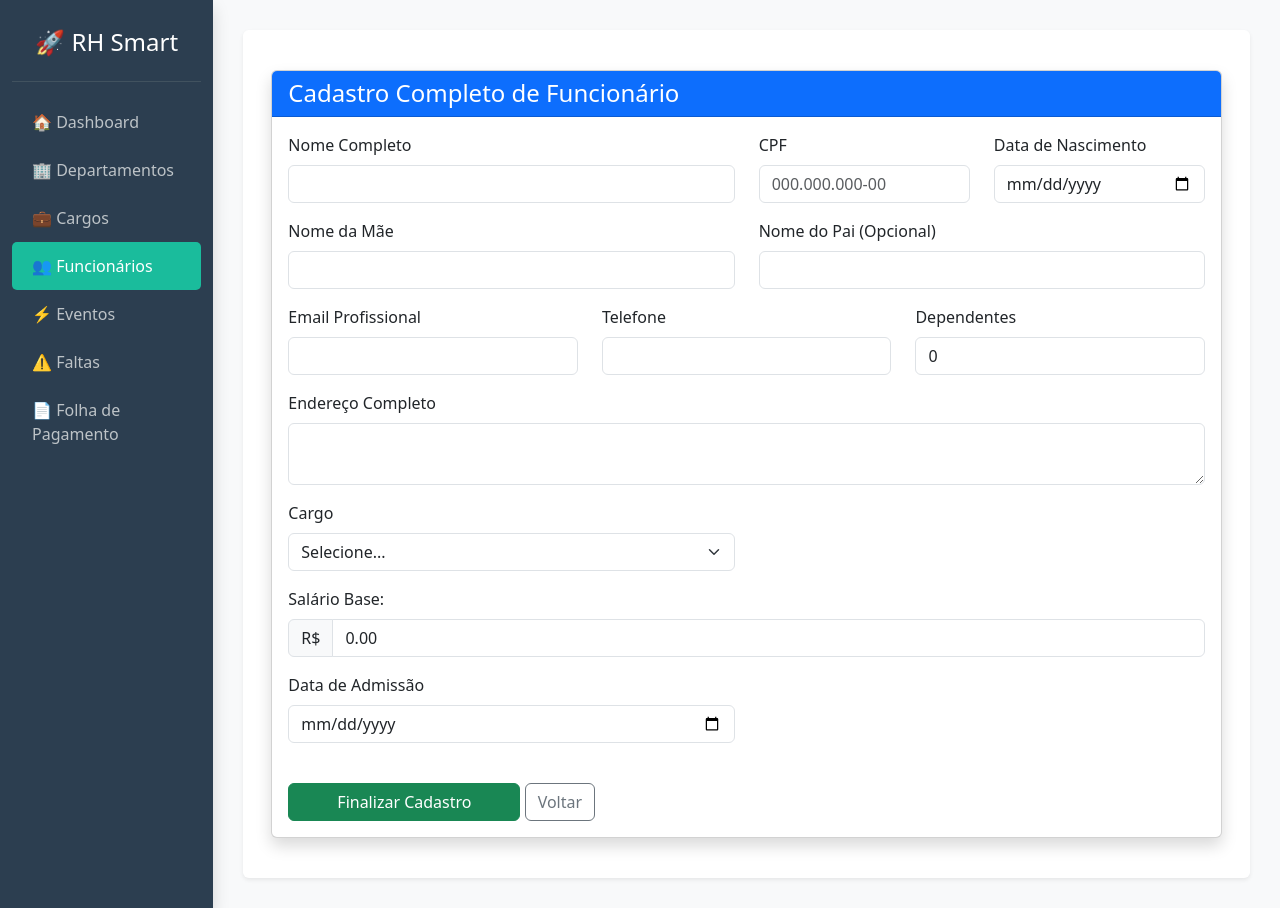
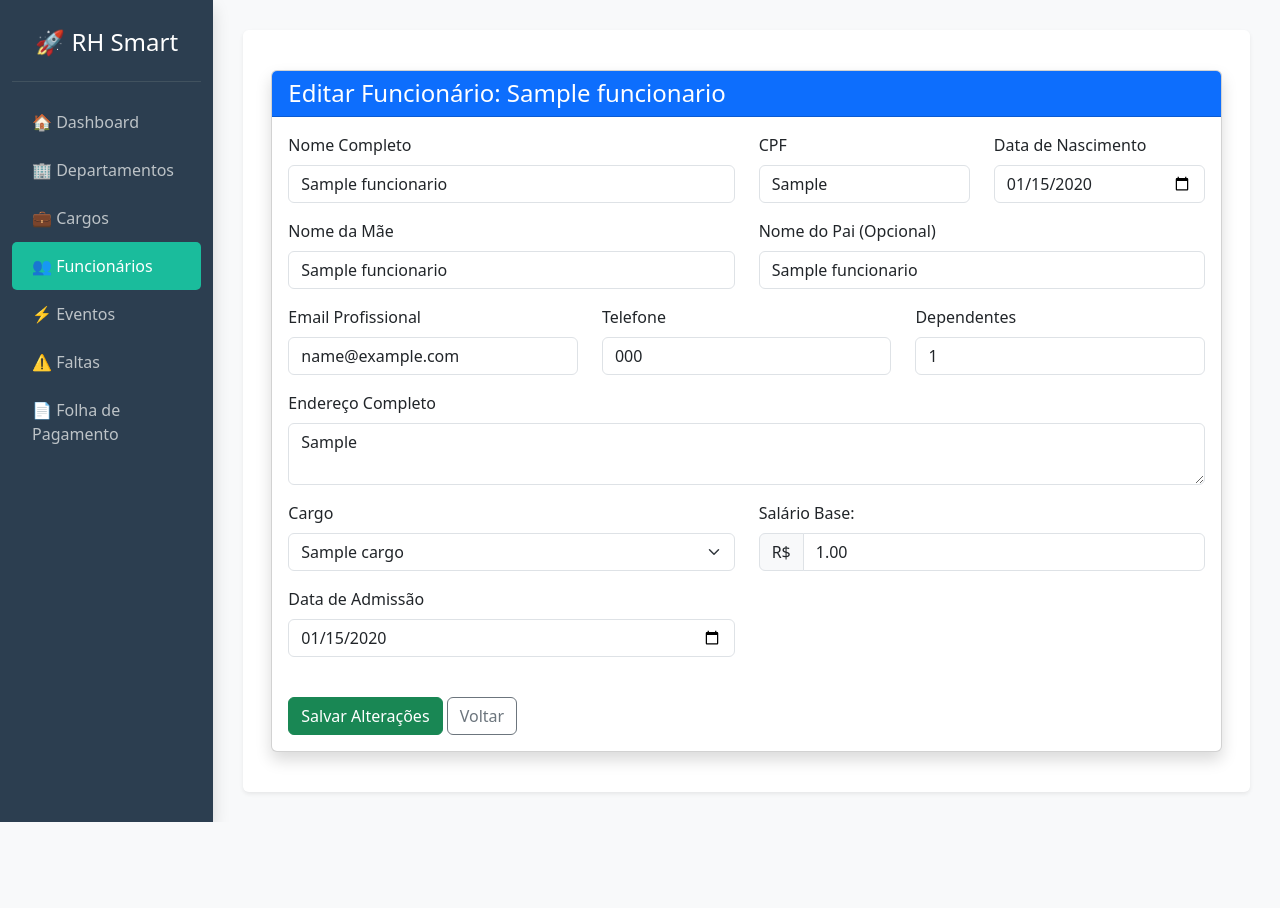
Before and after one commit to LeehAndradee/RH-Smart-, a Django app: page /funcionarios/editar/1/ in a window 1280 px wide. After the commit the page ends 822 px from the top, so only its background shows below. Run offline with Django 5.2, Linux system fonts and the light colour scheme; tables that the repository leaves empty hold one stand-in row (values such as "Sample post").

Commit message:
Correção das opções editar e excluir das telas

```diff
--- a/core/templates/core/evento/list.html
+++ b/core/templates/core/evento/list.html
@@ -28,7 +28,7 @@
                         <tr>
                             <td class="ps-4 align-middle fw-bold">{{ evento.nome }}</td>
                             <td class="align-middle">
-                                {% if evento.tipo == 'P' %}
+                                {% if evento.tipo == 'PROVENTO' %}
                                     <span class="badge bg-success-subtle text-success border border-success">
                                         <i class="fas fa-arrow-up small"></i> Provento
                                     </span>
@@ -39,7 +39,7 @@
                                 {% endif %}
                             </td>
                             <td class="align-middle">
-                                R$ {{ evento.valor_fixo|default:"0.00" }}
+                               R$ {{ evento.valor_fixo|default:"0.00" }}
                             </td>
                             <td class="text-center pe-4 align-middle">
                                 <div class="btn-group" role="group">
--- a/core/templates/core/funcionario/form.html
+++ b/core/templates/core/funcionario/form.html
@@ -4,7 +4,9 @@
 <div class="container py-4">
     <div class="card shadow">
         <div class="card-header bg-primary text-white">
-            <h4 class="mb-0">Cadastro Completo de Funcionário</h4>
+            <h4 class="mb-0">
+                {% if funcionario %}Editar Funcionário: {{ funcionario.nome }}{% else %}Cadastro Completo de Funcionário{% endif %}
+            </h4>
         </div>
         <div class="card-body">
             <form method="post">
@@ -13,47 +15,49 @@
                 <div class="row">
                     <div class="col-md-6 mb-3">
                         <label class="form-label">Nome Completo</label>
-                        <input type="text" name="nome" class="form-control" required>
+                        <input type="text" name="nome" class="form-control" value="{{ funcionario.nome|default:'' }}" required>
                     </div>
                     <div class="col-md-3 mb-3">
                         <label class="form-label">CPF</label>
-                        <input type="text" name="cpf" class="form-control" placeholder="000.000.000-00" required>
+                        <input type="text" name="cpf" class="form-control" placeholder="000.000.000-00"
+                               value="{{ funcionario.cpf|default:'' }}" {% if funcionario %}readonly{% endif %} required>
                     </div>
                     <div class="col-md-3 mb-3">
                         <label class="form-label">Data de Nascimento</label>
-                        <input type="date" name="data_nascimento" class="form-control" required>
+                        <input type="date" name="data_nascimento" class="form-control"
+                               value="{{ funcionario.data_nascimento|date:'Y-m-d' }}" required>
                     </div>
                 </div>
 
                 <div class="row">
                     <div class="col-md-6 mb-3">
                         <label class="form-label">Nome da Mãe</label>
-                        <input type="text" name="nome_mae" class="form-control" required>
+                        <input type="text" name="nome_mae" class="form-control" value="{{ funcionario.nome_mae|default:'' }}" required>
                     </div>
                     <div class="col-md-6 mb-3">
                         <label class="form-label">Nome do Pai (Opcional)</label>
-                        <input type="text" name="nome_pai" class="form-control">
+                        <input type="text" name="nome_pai" class="form-control" value="{{ funcionario.nome_pai|default:'' }}">
                     </div>
                 </div>
 
                 <div class="row">
                     <div class="col-md-4 mb-3">
                         <label class="form-label">Email Profissional</label>
-                        <input type="email" name="email" class="form-control" required>
+                        <input type="email" name="email" class="form-control" value="{{ funcionario.email|default:'' }}" required>
                     </div>
                     <div class="col-md-4 mb-3">
                         <label class="form-label">Telefone</label>
-                        <input type="text" name="telefone" class="form-control" required>
+                        <input type="text" name="telefone" class="form-control" value="{{ funcionario.telefone|default:'' }}" required>
                     </div>
                     <div class="col-md-4 mb-3">
                         <label class="form-label">Dependentes</label>
-                        <input type="number" name="dependentes" class="form-control" value="0">
+                        <input type="number" name="dependentes" class="form-control" value="{{ funcionario.dependentes|default:'0' }}">
                     </div>
                 </div>
 
                 <div class="mb-3">
                     <label class="form-label">Endereço Completo</label>
-                    <textarea name="endereco_completo" class="form-control" rows="2"></textarea>
+                    <textarea name="endereco_completo" class="form-control" rows="2">{{ funcionario.endereco_completo|default:'' }}</textarea>
                 </div>
 
                 <div class="row">
@@ -62,29 +66,36 @@
                         <select name="cargo" class="form-select" required>
                             <option value="">Selecione...</option>
                             {% for c in cargos %}
-                                <option value="{{ c.id }}">{{ c.nome }}</option>
+                                <option value="{{ c.id }}" {% if funcionario.cargo.id == c.id %}selected{% endif %}>
+                                    {{ c.nome }}
+                                </option>
                             {% endfor %}
                         </select>
-
                     </div>
 
-                     <div class="mb-3">
+                    <div class="col-md-6 mb-3">
                         <label class="form-label">Salário Base:</label>
                         <div class="input-group">
                             <span class="input-group-text">R$</span>
                             <input type="number" step="0.01" name="salario_base" class="form-control"
-                                value="{{ cargo.salario_base|default:'0.00' }}" required>
+                                   value="{{ funcionario.salario_base|stringformat:'.2f'|default:'0.00' }}" required>
                         </div>
                     </div>
+                </div>
+
+                <div class="row">
                     <div class="col-md-6 mb-3">
                         <label class="form-label">Data de Admissão</label>
-                        <input type="date" name="data_admissao" class="form-control" required>
+                        <input type="date" name="data_admissao" class="form-control"
+                               value="{{ funcionario.data_admissao|date:'Y-m-d' }}" required>
                     </div>
                 </div>
 
                 <div class="mt-4">
-                    <button type="submit" class="btn btn-success px-5">Finalizar Cadastro</button>
-                    <a href="/funcionarios/" class="btn btn-outline-secondary">Voltar</a>
+                    <button type="submit" class="btn btn-success">
+                        {% if funcionario %}Salvar Alterações{% else %}Cadastrar Funcionário{% endif %}
+                    </button>
+                    <a href="{% url 'funcionarios_view' %}" class="btn btn-outline-secondary">Voltar</a>
                 </div>
             </form>
         </div>
--- a/core/views.py
+++ b/core/views.py
@@ -1,3 +1,5 @@
+from decimal import Decimal
+
 from django.shortcuts import render, redirect, get_object_or_404
 from django.contrib.auth.decorators import login_required, user_passes_test
 from django.http import JsonResponse
@@ -29,8 +31,36 @@ def funcionarios_view(request):
 
 
 def funcionario_update(request, id):
+    # Busca o funcionário ou retorna 404 se não existir
     funcionario = get_object_or_404(Funcionario, id=id)
-    return render(request, 'core/funcionario/form.html', {'funcionario': funcionario})
+
+    if request.method == 'POST':
+        # Se o usuário clicou em salvar, atualizamos o objeto
+        funcionario.nome = request.POST.get('nome')
+        funcionario.email = request.POST.get('email')
+        funcionario.telefone = request.POST.get('telefone')
+        funcionario.data_nascimento = request.POST.get('data_nascimento')
+        funcionario.data_admissao = request.POST.get('data_admissao')
+        funcionario.dependentes = request.POST.get('dependentes') or 0
+        funcionario.endereco_completo = request.POST.get('endereco_completo')
+        funcionario.cargo_id = request.POST.get('cargo')
+        funcionario.salario_base = request.POST.get('salario_base') or 0
+
+        funcionario.save()
+
+        # Sincroniza o e-mail no User do sistema
+        funcionario.user.email = funcionario.email
+        funcionario.user.save()
+
+        messages.success(request, "Dados atualizados com sucesso!")
+        return redirect('funcionarios_view')
+
+    # No GET, enviamos o funcionário e a lista de cargos para o template
+    cargos = Cargo.objects.all().order_by('nome')
+    return render(request, 'core/funcionario/form.html', {
+        'funcionario': funcionario,
+        'cargos': cargos
+    })
 
 def funcionario_delete(request, id):
     funcionario = get_object_or_404(Funcionario, id=id)
@@ -126,10 +156,23 @@ def cargo_create(request):
 
     departamentos = Departamento.objects.all()
     return render(request, 'core/cargo/form.html', {'departamentos': departamentos})
-
 def cargo_update(request, id):
     cargo = get_object_or_404(Cargo, id=id)
-    return render(request, 'core/cargo/form.html', {'cargo': cargo})
+
+    if request.method == 'POST':
+        cargo.nome = request.POST.get('nome')
+        cargo.nivel = request.POST.get('nivel') # Novo campo
+        cargo.carga_horaria = request.POST.get('carga_horaria') # Novo campo
+        cargo.departamento_id = request.POST.get('departamento')
+
+        cargo.save()
+        return redirect('cargos_view')
+
+    departamentos = Departamento.objects.all().order_by('nome')
+    return render(request, 'core/cargo/form.html', {
+        'cargo': cargo,
+        'departamentos': departamentos
+    })
 
 def cargo_delete(request, id):
     get_object_or_404(Cargo, id=id).delete()
@@ -189,18 +232,25 @@ def evento_create(request):
 
     return render(request, 'core/evento/form.html')
 
-# EDITAR EVENTO
 def evento_update(request, id):
     evento = get_object_or_404(Evento, id=id)
 
     if request.method == "POST":
-        evento.nome = request.POST.get('nome_evento')
+        evento.nome = request.POST.get('nome')
         evento.tipo = request.POST.get('tipo')
-        evento.valor_padrao = request.POST.get('valor')
+
+        # Capturando os valores numéricos
+        percentual = request.POST.get('percentual')
+        valor_fixo = request.POST.get('valor_fixo')
+
+        # Tratamento para não salvar string vazia em campo Decimal/Float
+        evento.percentual = percentual if percentual else None
+        evento.valor_fixo = valor_fixo if valor_fixo else None
+
         evento.save()
-        return redirect('eventos_view')
+        return redirect('eventos_list')
 
-    return render(request, 'core/evento/form.html', {'evento': evento, 'editando': True})
+    return render(request, 'core/evento/form.html', {'evento': evento})
 
 # EXCLUIR EVENTO
 def evento_delete(request, id):
@@ -324,20 +374,22 @@ def get_funcionario(request, id):
     return JsonResponse(data)
 
 def departamento_update(request, id):
-    depto = get_object_or_404(Departamento, id=id)
+    # Alterado de 'depto' para 'departamento' para bater com seu HTML
+    departamento = get_object_or_404(Departamento, id=id)
 
     if request.method == 'POST':
-        depto.nome = request.POST.get('nome')
-        depto.descricao = request.POST.get('descricao')
+        departamento.nome = request.POST.get('nome')
+        departamento.descricao = request.POST.get('descricao')
         parent_id = request.POST.get('parent_id')
-        depto.parent_id = parent_id if parent_id else None
+        departamento.parent_id = parent_id if parent_id else None
 
-        depto.save()
+        departamento.save()
         return redirect('departamento_view')
 
-    departamentos = Departamento.objects.exclude(id=id) # Evita que um depto seja pai de si mesmo
+    # Busca todos os departamentos exceto o atual
+    departamentos = Departamento.objects.exclude(id=id)
     return render(request, 'core/departamento/form.html', {
-        'depto': depto,
+        'departamento': departamento,
         'departamentos': departamentos
     })
 
```
Also changed, not shown: core/templates/core/cargo/form.html (+31 -24 lines), core/templates/core/departamento/form.html (+11 -14 lines), core/templates/core/evento/form.html (+26 -23 lines), core/templates/core/funcionario/list.html (+34 -11 lines).
